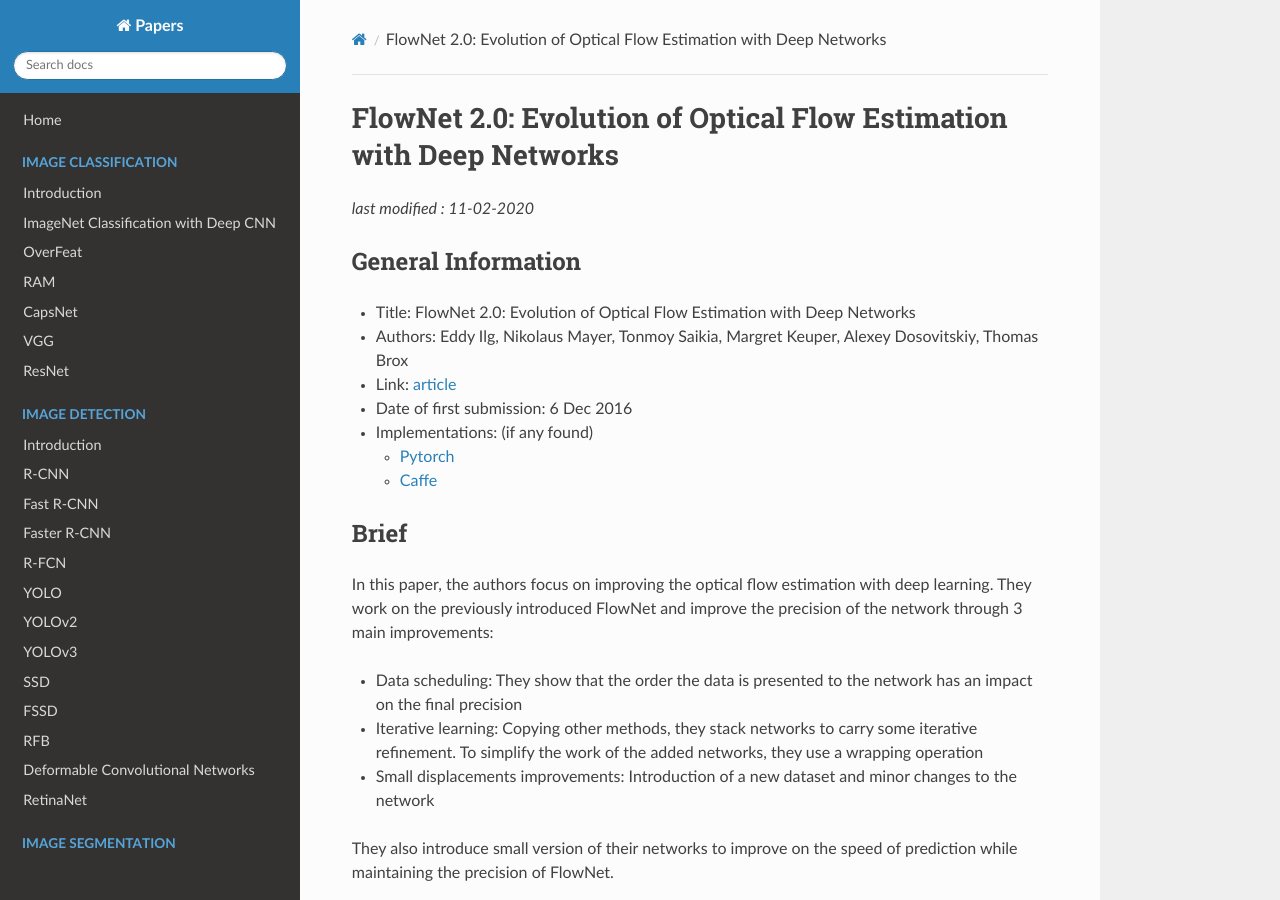
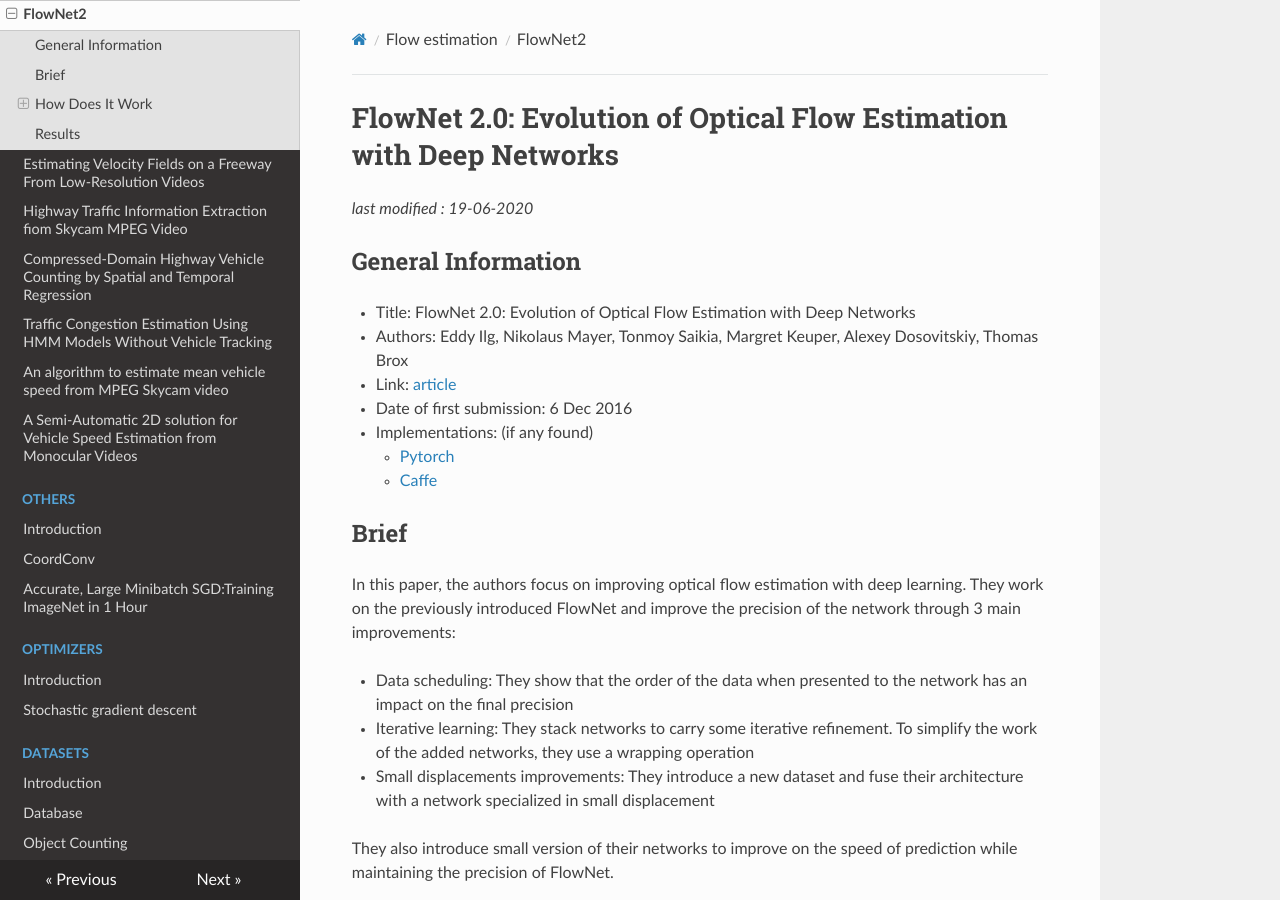
Before and after one commit to D3lt4lph4/papers, an MkDocs documentation site: the page built from docs/flow/flownet2.md, in a window 1280 px wide and 900 px high. Built offline with MkDocs 1.6.1, drawn with Linux system fonts in a browser that asks for light colours; nearby versions of some CDN libraries; old or Windows-style settings are respelled for this version of MkDocs; some of the changed text lies outside the part shown.

Commit message:
up flownet2

```diff
--- a/docs/flow/flownet2.md
+++ b/docs/flow/flownet2.md
@@ -1,6 +1,6 @@
 # FlowNet 2.0: Evolution of Optical Flow Estimation with Deep Networks
 
-_last modified : 11-02-2020_
+_last modified : 19-06-2020_
 
 ## General Information
 
@@ -14,11 +14,11 @@
 
 ## Brief
 
-In this paper, the authors focus on improving the optical flow estimation with deep learning. They work on the previously introduced FlowNet and improve the precision of the network through 3 main improvements:
+In this paper, the authors focus on improving optical flow estimation with deep learning. They work on the previously introduced FlowNet and improve the precision of the network through 3 main improvements:
 
-- Data scheduling: They show that the order the data is presented to the network has an impact on the final precision
-- Iterative learning: Copying other methods, they stack networks to carry some iterative refinement. To simplify the work of the added networks, they use a wrapping operation
-- Small displacements improvements: Introduction of a new dataset and minor changes to the network
+- Data scheduling: They show that the order of the data when presented to the network has an impact on the final precision
+- Iterative learning: They stack networks to carry some iterative refinement. To simplify the work of the added networks, they use a wrapping operation
+- Small displacements improvements: They introduce a new dataset and fuse their architecture with a network specialized in small displacement
 
 They also introduce small version of their networks to improve on the speed of prediction while maintaining the precision of FlowNet.
 
--- a/mkdocs.yml
+++ b/mkdocs.yml
@@ -73,6 +73,7 @@
       - ImageNet-trained CNNs are biased towards texture; increasing shape bias improves accuracy and robustness: knowingyournetwork/biastowardtextures.md
     - Flow estimation:
       - Introduction: flow/index.md
+      - FlowNet2: flow/flownet2.md
       - Estimating Velocity Fields on a Freeway From Low-Resolution Videos: flow/EstimatingVelocityFieldsFreewayLowResolution.md
       - Highway Traffic Information Extraction fiom Skycam MPEG Video: flow/HighwayTrafficInformationExtractionSkycamMPEGVideo.md
       - Compressed-Domain Highway Vehicle Counting by Spatial and Temporal Regression: flow/CompressedDomainHighwayVehicleCountingRegression.md
```
Also changed, not shown: other parts of docs/flow/flownet2.md (+1 -1 lines).
